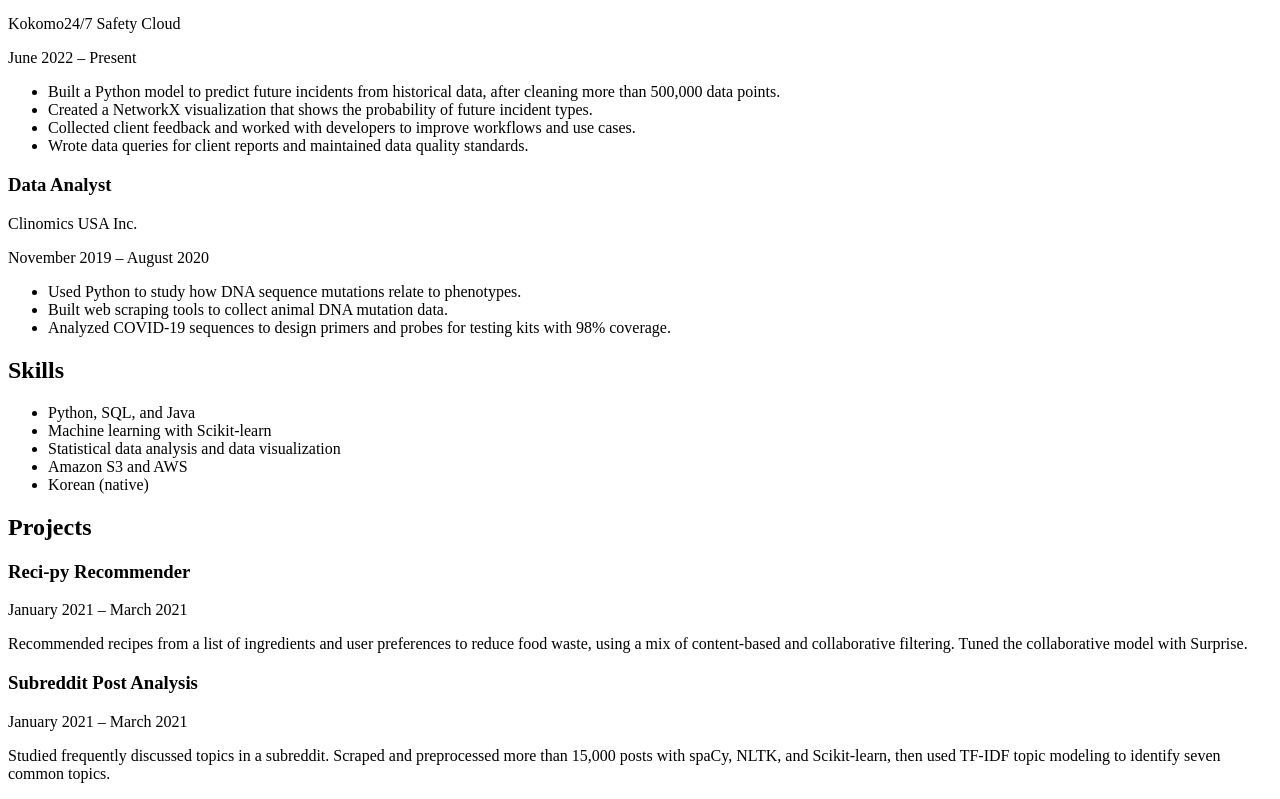
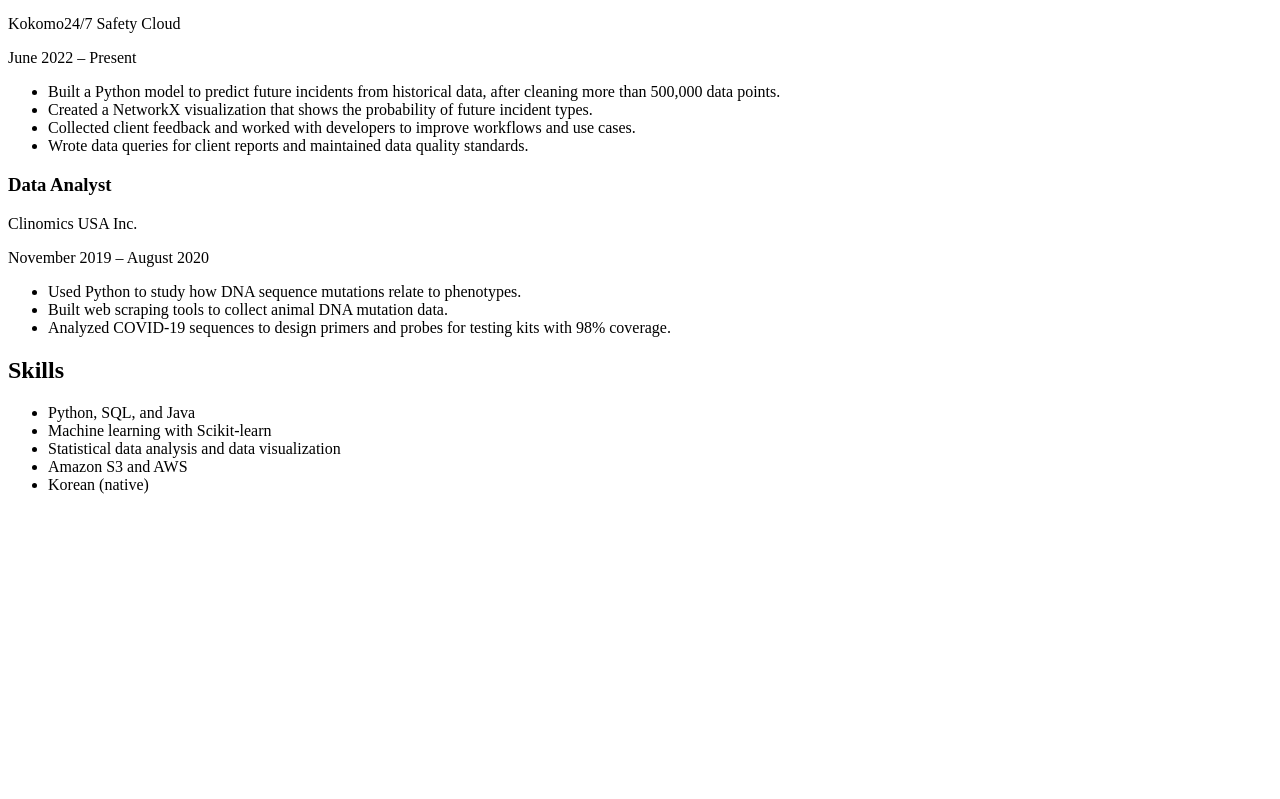
Before and after one commit to yahoyoungho/portfolio, a plain HTML site: page cv/index.html in a window 1280 px wide. Shown: the part 579-1378 px from the top of the page. After the commit the page ends 1089 px from the top, so only its background shows below. Drawn offline with Linux system fonts and the light colour scheme.

Commit message:
taking project section out from my cv

```diff
--- a/cv/index.html
+++ b/cv/index.html
@@ -94,31 +94,5 @@
             <li>Korean (native)</li>
         </ul>
     </section>
-
-    <section>
-        <h2>Projects</h2>
-        <article>
-            <header>
-                <h3>Reci-py Recommender</h3>
-                <p>
-                    <time datetime="2021-01">January 2021</time>
-                    –
-                    <time datetime="2021-03">March 2021</time>
-                </p>
-            </header>
-            <p>Recommended recipes from a list of ingredients and user preferences to reduce food waste, using a mix of content-based and collaborative filtering. Tuned the collaborative model with Surprise.</p>
-        </article>
-        <article>
-            <header>
-                <h3>Subreddit Post Analysis</h3>
-                <p>
-                    <time datetime="2021-01">January 2021</time>
-                    –
-                    <time datetime="2021-03">March 2021</time>
-                </p>
-            </header>
-            <p>Studied frequently discussed topics in a subreddit. Scraped and preprocessed more than 15,000 posts with spaCy, NLTK, and Scikit-learn, then used TF-IDF topic modeling to identify seven common topics.</p>
-        </article>
-    </section>
 </body>
 </html>
```
